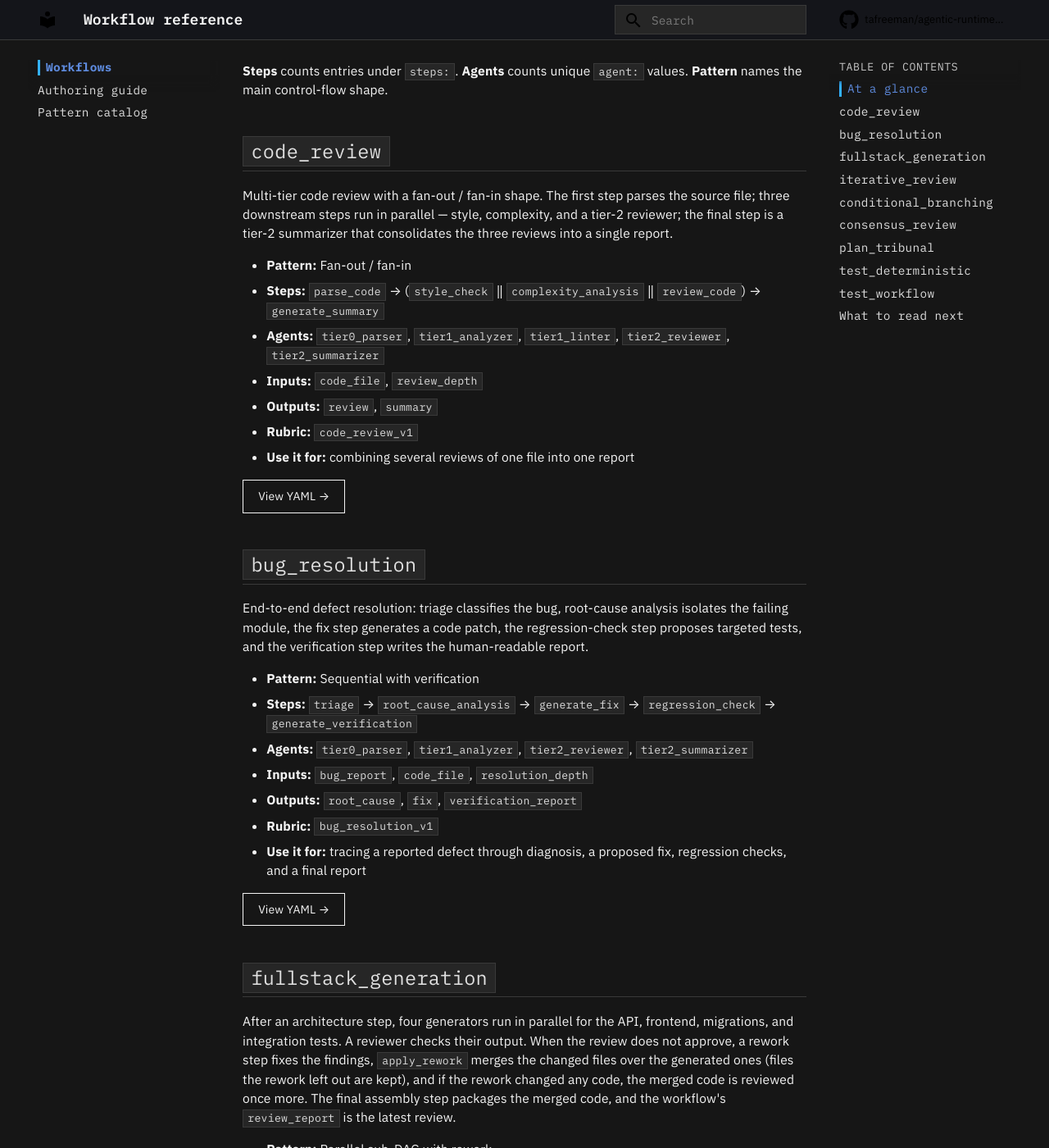
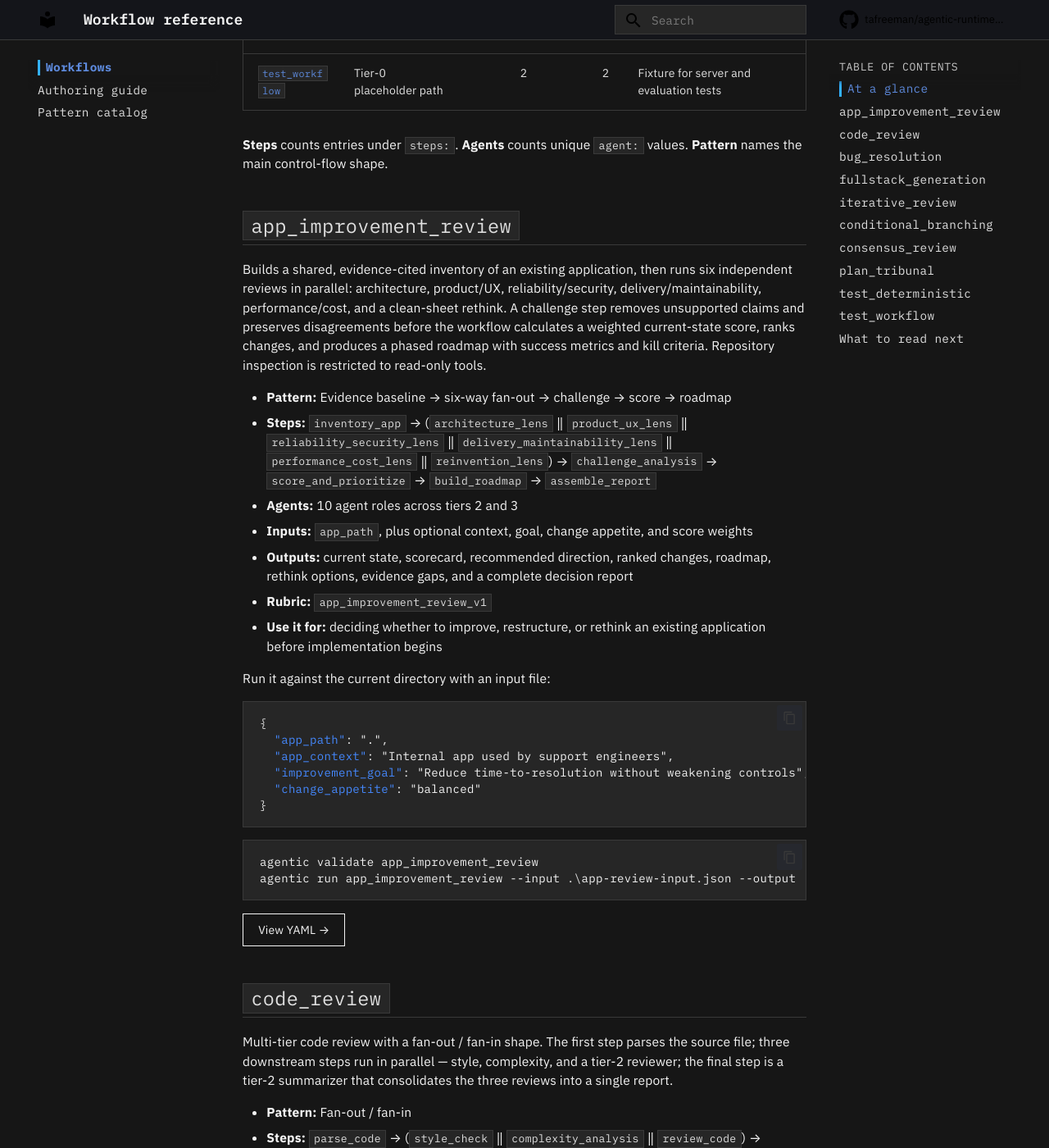
Before and after one commit to tafreeman/agentic-runtime-platform, an MkDocs documentation site: the page built from docs/workflows/index.md, in a window 1280 px wide and 1400 px high, scrolled down 1241 px. Shown: the whole window at 82% size. Built offline with MkDocs 1.6.1 and Material for MkDocs 9.7.7, drawn with Linux system fonts in a browser that asks for light colours; comment, search, counter and statistics services are not loaded; some of the changed text lies outside the part shown.

Commit message:
feat(workflows): add app_improvement_review evidence-based app review
Salvaged from the parked wip_sweep branch during a branch audit; the workflow,
its two prompts and its test existed only there and were never on main. Lifted
onto current main unchanged, with the doc-table entries that went with them and
a regenerated derived workflow count.

Builds an evidence-cited inventory of an existing app, fans out to six
independent lenses (architecture, product/UX, reliability/security,
delivery/maintainability, performance/cost, clean-sheet rethink), strips
unsupported claims in a challenge step, then scores, ranks and produces a
phased roadmap. Repository inspection is read-only.

````diff
--- a/docs/workflows/index.md
+++ b/docs/workflows/index.md
@@ -18,6 +18,7 @@
 
 | Workflow | Pattern | Steps | Agents | Typical use case |
 |----------|---------|------:|-------:|------------------|
+| [`app_improvement_review`](#app_improvement_review) | Evidence-based fan-out / challenge / decision | 11 | 10 | Score an existing app and compare incremental improvement with clean-sheet alternatives |
 | [`code_review`](#code_review) | Fan-out / fan-in | 5 | 5 | Multi-perspective review of a single file with synthesis |
 | [`bug_resolution`](#bug_resolution) | Sequential with verification | 5 | 4 | Triage → root-cause → fix → regression check → write-up |
 | [`fullstack_generation`](#fullstack_generation) | Parallel sub-DAG with rework | 10 | 7 | Generate API + frontend + tests in parallel, then review, rework and re-review |
@@ -30,6 +31,47 @@
 
 **Steps** counts entries under `steps:`. **Agents** counts unique `agent:`
 values. **Pattern** names the main control-flow shape.
+
+## `app_improvement_review`
+
+Builds a shared, evidence-cited inventory of an existing application, then
+runs six independent reviews in parallel: architecture, product/UX,
+reliability/security, delivery/maintainability, performance/cost, and a
+clean-sheet rethink. A challenge step removes unsupported claims and preserves
+disagreements before the workflow calculates a weighted current-state score,
+ranks changes, and produces a phased roadmap with success metrics and kill
+criteria. Repository inspection is restricted to read-only tools.
+
+- **Pattern:** Evidence baseline → six-way fan-out → challenge → score → roadmap
+- **Steps:** `inventory_app` → (`architecture_lens` ‖ `product_ux_lens` ‖
+  `reliability_security_lens` ‖ `delivery_maintainability_lens` ‖
+  `performance_cost_lens` ‖ `reinvention_lens`) → `challenge_analysis` →
+  `score_and_prioritize` → `build_roadmap` → `assemble_report`
+- **Agents:** 10 agent roles across tiers 2 and 3
+- **Inputs:** `app_path`, plus optional context, goal, change appetite, and score weights
+- **Outputs:** current state, scorecard, recommended direction, ranked changes,
+  roadmap, rethink options, evidence gaps, and a complete decision report
+- **Rubric:** `app_improvement_review_v1`
+- **Use it for:** deciding whether to improve, restructure, or rethink an
+  existing application before implementation begins
+
+Run it against the current directory with an input file:
+
+```json
+{
+  "app_path": ".",
+  "app_context": "Internal app used by support engineers",
+  "improvement_goal": "Reduce time-to-resolution without weakening controls",
+  "change_appetite": "balanced"
+}
+```
+
+```powershell
+agentic validate app_improvement_review
+agentic run app_improvement_review --input .\app-review-input.json --output .\app-review-result.json
+```
+
+[View YAML →](https://github.com/tafreeman/agentic-runtime-platform/blob/main/agentic-workflows-v2/agentic_v2/workflows/definitions/app_improvement_review.yaml){ .md-button }
 
 ## `code_review`
 
````
Also changed, not shown: agentic-workflows-v2/agentic_v2/prompts/app_analyst.md (added, +60 -0 lines), agentic-workflows-v2/agentic_v2/prompts/app_synthesizer.md (added, +38 -0 lines), agentic-workflows-v2/docs/WORKFLOWS.md (+1 -0 lines), 2 other files.
